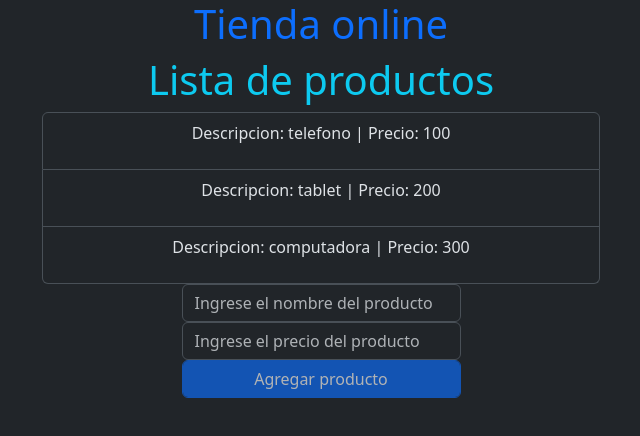
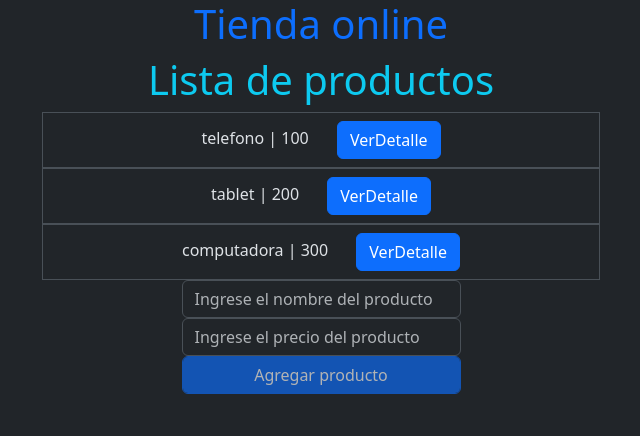
Before and after one commit to Mirai-Principal/tienda-online-con-angular, an Angular app: page / in a window 1280 px wide. Shown: the top 436 px of the page, without its empty margins (319-959 px from the left). Built offline with nearby package versions, Linux system fonts and the light colour scheme.

Commit message:
emitir eventos desde un servicio

```diff
--- a/src/app/lista-productos/lista-productos.html
+++ b/src/app/lista-productos/lista-productos.html
@@ -1,10 +1,19 @@
 <h1 class="text-info">Lista de productos</h1>
 <div class="w-50 mx-auto">
-        <div class="list-group">
+        <!-- Mostrar producto seleccionado -->
+        @if (productoSeleccionado(); as producto) {
+        <div class="alert alert-info mb-3 ">
+                <h4>Producto Seleccionado:</h4>
+                <p><strong>Descripción:</strong> {{ producto.descripcion }}</p>
+                <p><strong>Precio:</strong> ${{ producto.precio }}</p>
+        </div>
+        }
+
+        <ul class="list-group">
                 @for (productoItem of listaProductos(); track productoItem) {
-                <app-productos class="list-group-item list-group-item-action" [producto]="productoItem" />
+                <app-productos [producto]="productoItem" />
                 }
-        </div>
+        </ul>
 
         <app-formulario-producto />
 </div>
--- a/src/app/lista-productos/lista-productos.ts
+++ b/src/app/lista-productos/lista-productos.ts
@@ -17,10 +17,14 @@ export class ListaProductos {
   //de preferencia usar signals para manejar el estado de la lista de productos
   //? pero si es posible evitar usar singal si ya el servicio retorna un observable q previamente fue signal
   protected readonly listaProductos!: Signal<Producto[]>;
+  protected readonly productoSeleccionado: Signal<Producto | null>;
+
   constructor(private productosService: ProductosService) {
-    this.listaProductos = toSignal(this.productosService.getListaProductos(), {
-      initialValue: []
-    });
+    this.listaProductos = toSignal(this.productosService.getListaProductos(), { initialValue: [] });
+
+    //no necesita suscribirse porque el evento ya es un observable
+    //usa signal para que maneje la suscripción automáticamente
+    this.productoSeleccionado = toSignal(this.productosService.detalleProductoEmmiter, { initialValue: null });
   }
 
 }
--- a/src/app/productos/productos.html
+++ b/src/app/productos/productos.html
@@ -1 +1,2 @@
-<p>Descripcion: {{ producto.descripcion }} | Precio: {{ producto.precio }}</p>
+<li class="list-group-item list-group-item-action">{{ producto.descripcion }} | {{ producto.precio }} <button
+        class="btn btn-primary ms-4" (click)="emitirDetalleProducto()">VerDetalle</button></li>
--- a/src/app/productos/productos.ts
+++ b/src/app/productos/productos.ts
@@ -1,5 +1,6 @@
 import { Component, computed, signal, Input, Output, EventEmitter, input } from '@angular/core';
 import { Producto } from '../models/producto.model';
+import { ProductosService } from '../services/productos.service';
 
 @Component({
   selector: 'app-productos',
@@ -11,4 +12,11 @@ import { Producto } from '../models/producto.model';
 export class Productos {
   //en el hijo ka variable que recibe datos del padre no debe ser signal ya q el padre controla el estado
   @Input() producto!: Producto;
+
+  constructor(private productosService: ProductosService) { }
+
+  emitirDetalleProducto() {
+    //emite el evento desde el componente
+    this.productosService.detalleProductoEmmiter.emit(this.producto);
+  }
 }
--- a/src/app/services/productos.service.ts
+++ b/src/app/services/productos.service.ts
@@ -1,4 +1,4 @@
-import { Injectable } from '@angular/core';
+import { Injectable, EventEmitter } from '@angular/core';
 import { signal } from '@angular/core';
 import { Producto } from '../models/producto.model';
 import { Observable } from 'rxjs';
@@ -28,4 +28,7 @@ export class ProductosService {
   agregarProducto(producto: Producto) {
     this.listaProductos.update(list => [...list, producto]);
   }
+
+  //emite un evento desde el servicio
+  detalleProductoEmmiter = new EventEmitter<Producto>();
 }
```
